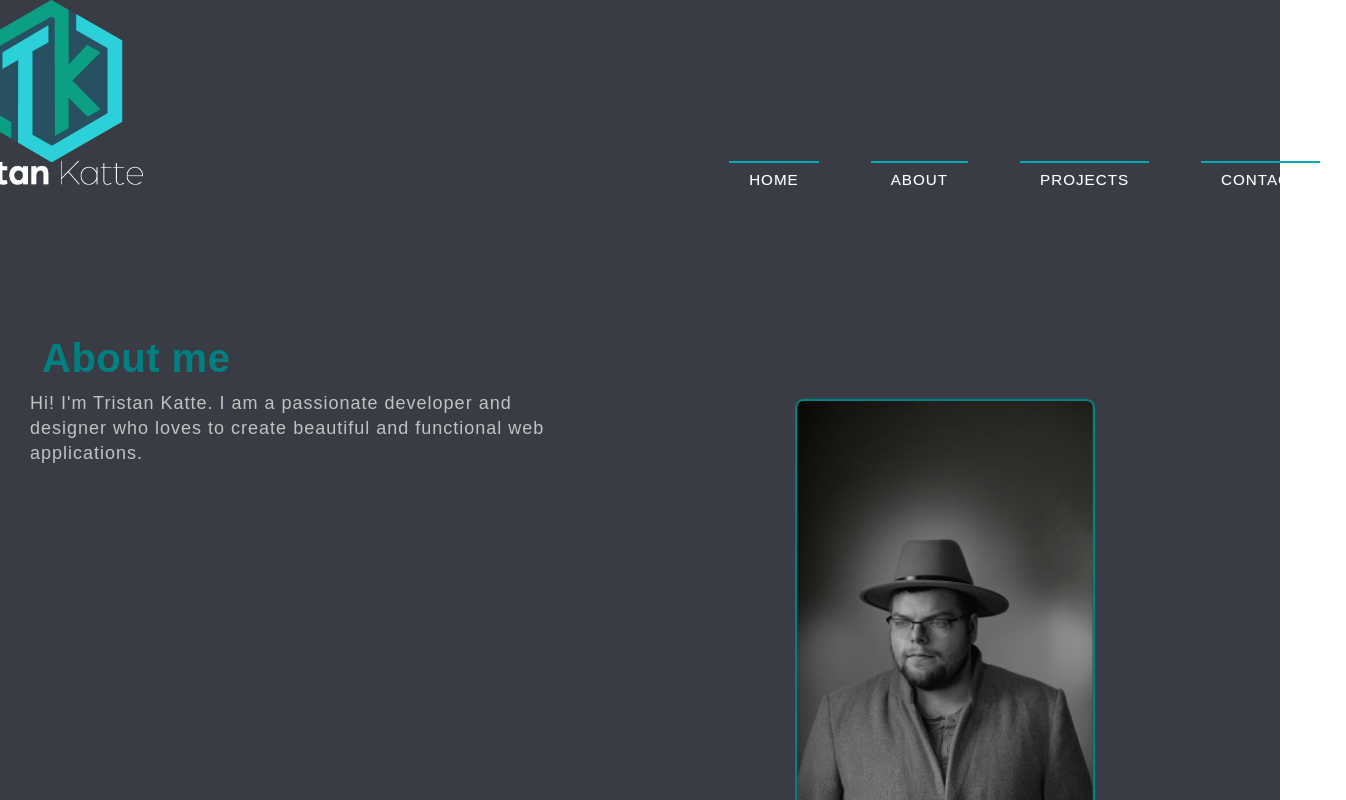
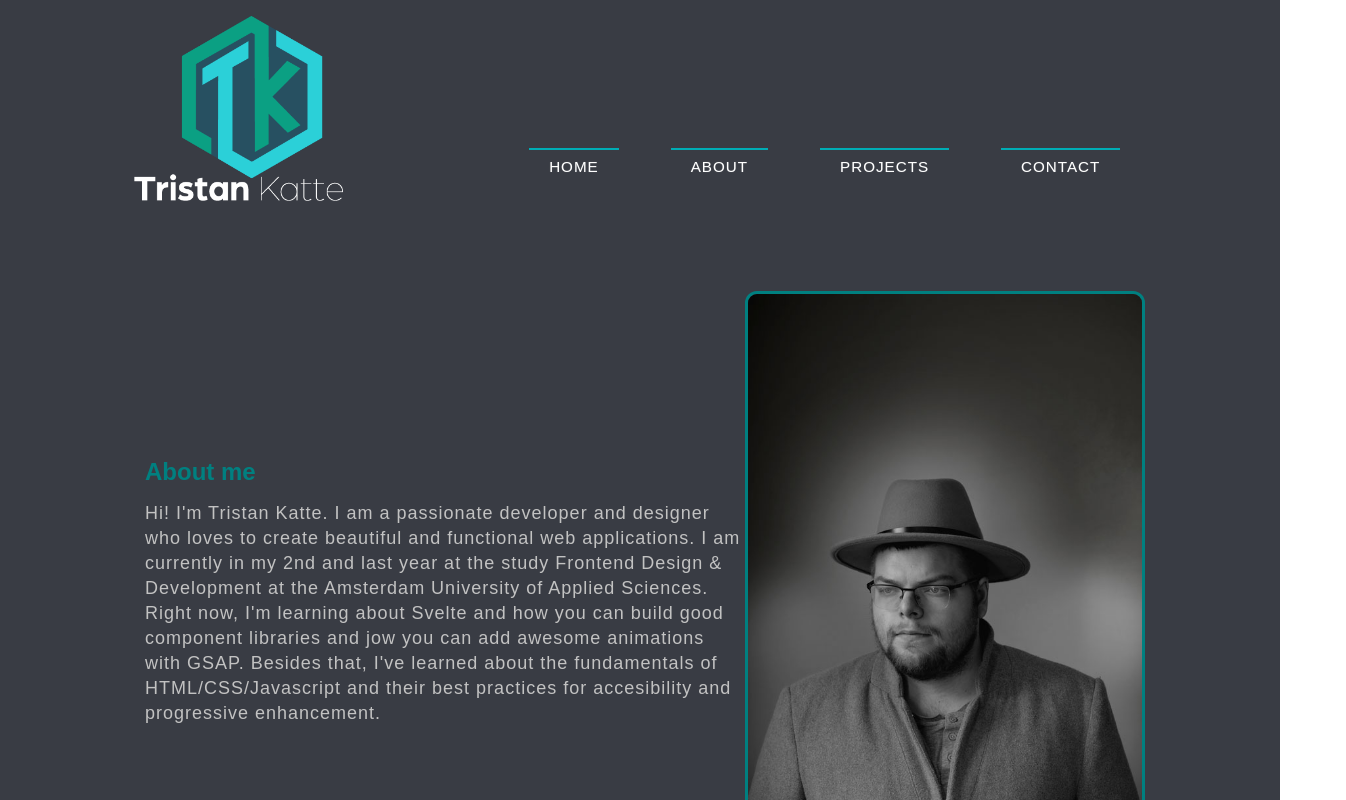
Before and after one commit to TristanKatte/portfolio, a SvelteKit app in the folder myapp/: page / in a window 1280 px wide. Shown: the top 800 px of the page, 1346 px wide, since content can reach past the window. Built offline with nearby package versions, Linux system fonts and the light colour scheme.

Commit message:
updated about me section

```diff
--- /dev/null
+++ b/myapp/src/routes/+layout.svelte
@@ -0,0 +1,42 @@
+<script>
+    import Footer from './components/Footer.svelte'
+	import Header from './components/Header.svelte'
+
+    import 'open-props/style'
+	import 'open-props/normalize'
+	import 'open-props/buttons'
+
+    let { children, data } = $props()
+</script>
+
+<div class="layout">
+    <Header />
+    <main>
+
+        <slot />
+    </main>
+
+    <Footer />
+</div>
+
+<style>
+
+.layout {
+        height: 100%;
+        max-width: 100%;
+        display: grid;
+        grid-template-rows: auto 1fr auto;
+        margin-inline: auto;
+        padding-inline: var(--size-7);
+    }
+
+    main {
+        padding-block: var(--size-9);
+    }
+
+    @media (min-width: 1440px) {
+        .layout {
+            padding-inline: 0;
+        }
+    }
+</style>
--- a/myapp/src/routes/+page.svelte
+++ b/myapp/src/routes/+page.svelte
@@ -1,5 +1,4 @@
 <script>
-  import Header from './components/Header.svelte';
   import Footer from './components/Footer.svelte';
   import Home from './components/Home.svelte';
   import About from './components/About.svelte';
@@ -9,7 +8,7 @@
 
 </script>
 
-<Header />
+
 <main>
 <Home />
 </main>
--- a/myapp/src/routes/components/Header.svelte
+++ b/myapp/src/routes/components/Header.svelte
@@ -23,12 +23,13 @@
 
     nav {
         display: flex;
-        align-items: baseline;
+        align-items: flex-end;
     }
 
     nav img {
         height: 185px; /* Set a fixed height for the image */
-        margin-right: 35rem; /* Add some space between the image and links */
+        margin-right: 10rem; /* Add some space between the image and links */
+        margin-top: 1em;
     }
 
     nav ul {
--- a/myapp/src/routes/components/Home.svelte
+++ b/myapp/src/routes/components/Home.svelte
@@ -1,5 +1,5 @@
 <script>
-    import About from'./About.svelte';
+    import About from './About.svelte';
     import Photo from '$lib/assets/profielfoto-zw.jpg'
 </script>
 
@@ -8,13 +8,23 @@
 <article class="about-me">
   <section class="text">
     <h2>About me</h2>
-    <p>Hi! I'm Tristan Katte. I am a passionate developer and designer who loves to create beautiful and functional web applications.</p>
+    <p>Hi! I'm Tristan Katte. I am a passionate developer and designer who loves to create beautiful and functional web applications.
+       I am currently in my 2nd and last year at the study Frontend Design & Development at the Amsterdam University of Applied Sciences.
+    </p>
+    <p>Right now, I'm learning about Svelte and how you can build good component libraries and jow you can add awesome animations with GSAP.
+       Besides that, I've learned about the fundamentals of HTML/CSS/Javascript and their best practices for accesibility and progressive enhancement.
+    </p>
   </section>
     <section class="about">
         <img class="pic" alt="Foto van mij" src={Photo} />
     </section>
 
+
 </article>
+
+<section>
+  <About />
+</section>
 
 
 </main>
@@ -28,9 +38,7 @@
     }
 
   img {
-    scale: 0.75;
-    height: 500px;
-    width: 500px;
+    scale: 1;
     border-radius: 12px;
     border: 3px solid var(--heading-color)
 }
@@ -41,7 +49,7 @@
     align-items: center;
     height: 100%;
     width: 100%;
-  padding: 90px 0;
+    padding: 90px 90px;
     background: var(--main-bg-color);
 }
 
@@ -60,12 +68,16 @@
 .text {
     max-width: 600px;
     margin-left: 10px;
+    font-family: Inconsolata, sans-serif;
+    word-wrap: break-word;
+    line-height: 1.6;
 }
 
 .text h2 {
   color: var(--heading-color);
   font-weight: 600;
   margin-bottom: 10px;
+  font-family: "Nunito", sans-serif;
 }
 
 
--- a/myapp/static/css/styles.css
+++ b/myapp/static/css/styles.css
@@ -9,7 +9,7 @@
     --heading-large: 4.5em;
     --heading-medium: 2.5em;
     --heading-small: 1.5em;
-    --body-txt:1.3em;
+    --body-txt:1em;
 }
 
 @font-face {
@@ -22,18 +22,34 @@ font-family: "Inconsolata", sans-serif;
     src: url(/myapp/static/fonts/Inconsolata[wdth\,wght].ttf);
     }
 
-
 * {
     margin: 0;
     padding: 0;
     box-sizing: border-box;
-scroll-behavior: smooth;
-scrollbar-width: none;
 }
 
-main {
+/* .about-me {
   display: flex;
-justify-content: center;
+  justify-content: space-between;
+  align-items: center;
+  height: 100%;
+  width: 100%;
+  background: var(--main-bg-color);
+}
+
+.pic {
+  height: auto;
+  width: 400px;
+  border-radius: 12px;
+}
+
+.text {
+    max-width: 600px;
+    margin-right: 10px;
+}
+
+.text h2 {
+color: var(--heading-color);
 flex-direction: column;
 width: 100%;
 height: 100%;
@@ -77,4 +93,4 @@ font-size: var(--body-txt);
 ul {
 list-style-type: none;
 padding: 0;
-}
+} */
```
Lines whose indentation alone changed are shown as unchanged.
